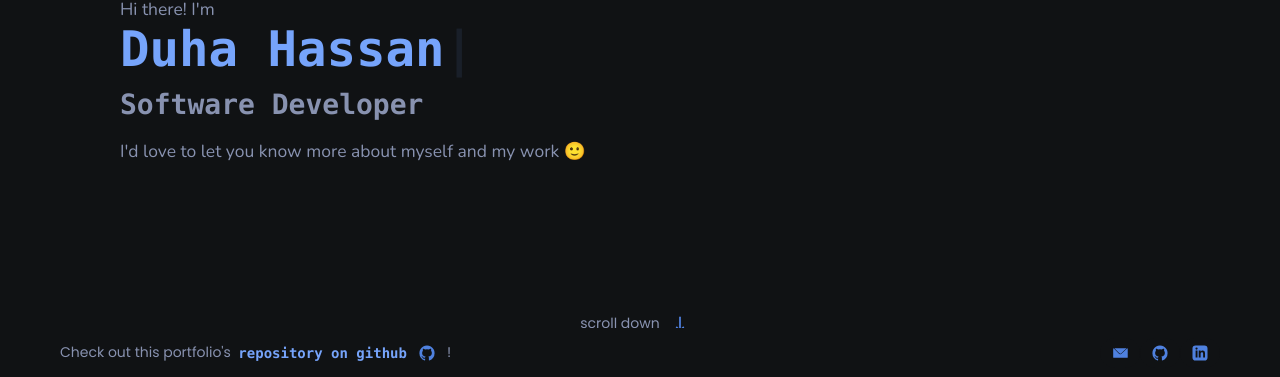
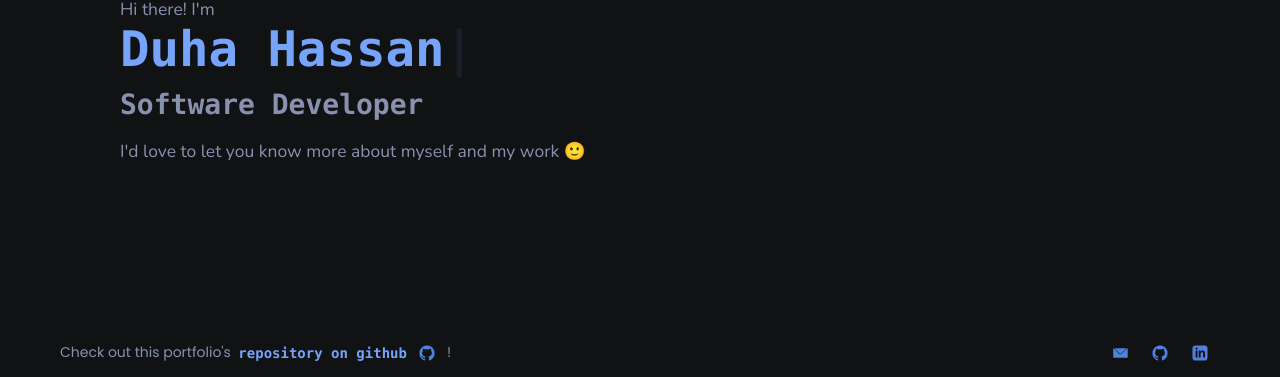
Before and after one commit to Duha-H/PortfolioSite, a React (Create React App) app: page / in a window 1280 px wide. Shown: the part 423-800 px from the top of the page. Built offline with nearby package versions, Linux system fonts and the light colour scheme.

Commit message:
Minor styling fixes

```diff
--- a/src/App.css
+++ b/src/App.css
@@ -38,6 +38,15 @@
   flex: 1;
 }
 
+[data-aos="disappear"] {
+  opacity: 1;
+  transition-property: opacity;
+}
+
+[data-aos="disappear"].aos-animate {
+  opacity: 0;
+}
+
 @keyframes App-logo-spin {
   from {
     transform: rotate(0deg);
--- a/src/App.tsx
+++ b/src/App.tsx
@@ -1,9 +1,9 @@
 import React from 'react';
 import { BrowserRouter as Router } from 'react-router-dom';
-import './App.css';
 import AppContainer from './AppContainer';
 import AOS from 'aos';
 import 'aos/dist/aos.css';
+import './App.css';
 
 class App extends React.Component {
   componentDidMount(){
--- a/src/AppContainer.tsx
+++ b/src/AppContainer.tsx
@@ -41,7 +41,7 @@ class AppContainer extends React.Component<any, StateType> {
     if (this.props.location.pathname !== '/') {
       this.setState({ showNav: true, });
     }
-    // this.onRouteChange();
+    this.onRouteChange();
   }
 
   componentDidUpdate(prevProps: any) {
@@ -146,9 +146,9 @@ class AppContainer extends React.Component<any, StateType> {
           <ul className="nav contact">
             { contactLinks.map(item => {
               return <li>
-                <NavLink to={item.link} activeClassName="active-link" id={`link-${item.text}`}>
+                <a href={item.link} rel="noopener noreferrer" target="_blank" id={`link-${item.text}`}>
                   <img src={ item.iconSrc } alt={`${item.text} icon`} className="icon" />
-                </NavLink>
+                </a>
               </li>
             }) }
           </ul>
--- a/src/about/About.tsx
+++ b/src/about/About.tsx
@@ -12,7 +12,7 @@ class About extends React.Component {
       <div className="page-content">
         <h2>About</h2>
         <div className="slide-up">
-          <p>I'm Duha!</p>
+          <p>Hi, I'm Duha!</p>
           <p>I'm a <b>recently-graduated software developer</b>, currently based in Toronto. I enjoy experimenting with different technologies, and building pieces of software that solve a problem or make a task slightly easier.</p>
           <p>I haven't always had an interest in software development, but 4 years ago in an inadvertent escape from an Architecture degree (2/10 would not recommend &#128578;) I decided to transfer to a Computer Science program, and it has kind of just clicked for me since. Coming from a background in architectural design projects, I think I've developed the ability to view projects holistically and anticipate future concerns, as well as a unique attention to minute details. Which, I think, is kind of neat!</p>
           <p>I have quite a bit of learning to do (to say the least), and I, therefore, find great value in working as part of a team. I do my best to be a teammate I would want to have, and I greatly value communication as a team member above all else.</p>
--- a/src/home/Home.tsx
+++ b/src/home/Home.tsx
@@ -61,26 +61,24 @@ class Home extends React.Component<any, StateType> {
           <div className="typewritten">
             <h1 id="name">{ this.state.name }</h1><h1 id="blink">|</h1>
           </div>
-          <h2 data-aos="fade-down"
+          <div className=""
+            style={{width: '100%', }}
+            data-aos="fade-down"
             data-aos-easing="ease-in-back"
             data-aos-delay="1100"
             data-aos-once="false"
-              data-aos-offset="0">Software Developer</h2>
-          <h3 data-aos="fade-down"
+            data-aos-offset="0">
+            <h2>Software Developer</h2>
+            <h3>I'd love to let you know more about myself and my work &#128578;</h3>
+            <p className="prompt center"
+              data-aos="disappear"
+              data-aos-anchor-placement="top-center"
               data-aos-easing="ease-in-back"
-              data-aos-delay="1100"
-              data-aos-offset="0">I'd love to let you know more about myself and my work &#128578;</h3>
-          <p className="prompt center"
-            data-aos="fade-down"
-            data-aos-anchor="center-bottom"
-            data-aos-easing="ease-in-back"
-            data-aos-delay="1300"
-            data-aos-once="false"
-            data-aos-mirror="true"
-            data-aos-offset="0"
               id="scroll-prompt">
               scroll down <img className="icon" src={require('../assets/icon_arrow_down.svg')} alt="down arrow"/>
             </p>
+          </div>
+
         </div>
 
         <div className="home">
@@ -147,7 +145,7 @@ class Home extends React.Component<any, StateType> {
         <div className="home confined connect">
           <h3 className="section-title">Reach out!</h3>
           <p>
-            If you're looking for a collaborator or a developer, or just want to chat about cool stuff, I'd love to hear from you!<br></br>
+            If you're looking for a developer or someone to collaborate with, or would just like to chat about cool stuff, I'd love to hear from you!<br></br>
             I'm also currently <b>in the market for employment</b>, so if you've got any opportunities, feel free to send them my way.
           </p>
           <p className="prompt">
@@ -157,7 +155,7 @@ class Home extends React.Component<any, StateType> {
           </p>
           <p className="prompt">
             Connect with me on &nbsp;
-            <a href="mailto:duha.h.153@gmail.com" rel="noopener noreferrer" target="_blank" id="link-linkedin">linkedin</a>
+            <a href="https://linkedin.com/in/duha-hassan/" rel="noopener noreferrer" target="_blank" id="link-linkedin">linkedin</a>
             <img src={require('../assets/icon_linkedin.svg')} alt="" className="icon"/>
           </p>
           <p className="prompt">
--- a/src/index.css
+++ b/src/index.css
@@ -34,7 +34,7 @@ body[theme='dark'] {
   --text: #8892b0;
   --secondary: #7c848c;
   --element-bg: #141a1e;
-  --hover-shadow: 0 0 15px rgba(51, 53, 54, 0.815);
+  --hover-shadow: 0 0px 25px rgba(40, 42, 43, 0.726);
   --header-shadow: 0 30px 15px #101214b2;
   --bg-opaque: #101214de;
   scrollbar-color: var(--accent) var(--bg);
--- a/src/projects/projectData.ts
+++ b/src/projects/projectData.ts
@@ -145,7 +145,7 @@ const projects: {[key: string]: ProjectItem} = {
       <li>Encoding all characters in each sequence in a binary vector that is fed to the network. In order for the network to be properly trained on the character sequences, these sequences have to be in a numerical format that it can make sense of. We used a method known as <b>character-level encoding</b>, which involves creating a dictionary of all unique characters in our dataset and encoding those in integer values. We used this method because it provided us with a <b>smaller vocabulary size</b> that helped the network recognize word frequencies better across the dataset.</li>\
     </ul> The second step in our process involved composing the actual <b>structure of our network</b>. This was fairly fascilitated by using <b>TensorFlow\'s Keras library</b>. The library offers a Sequential model type for creating a stack of network layers of different types. We experimented with a number of network structures to arrive at a result that we were happy with.',
     contribution: 'My role in this project involved portions of the preprocessing phase (specifically data-encoding), as well as designing and configuring the network structure. While the preprocessing of text for training is a widely documented phase in existing references, designing the network itself was very much a shot in the dark. It involved gradually increasing the size of the network (adding additional hidden layers, and increasing the number of neurons in each layer), while maintaining a manageable architecture for training. My GPU was probably not happy.',
-    challenges: 'I think that our biggest take-away from working on this project was how designing and training neural networks is a heavily empirically-based process. It involves tonnes of <b>trial and error</b>. Our generated network actually <b>failed to deliver</b>! It managed to recognize review structures and produce a format similar to the input data, but the generated text was mostly incoherent and had a poor test performance. We suspect that we had a classic case of <b>over-fitting</b> our input data, which explains the variations in our training and testing results. <br><br> However, we gained a <b>great deal of insight</b> into the process of designing and training a neural network, and the magnitudes of difference that minor variations in the structure of the network and the format of the input dataset can create. It was a strenuous process (for us and our GPUs), but a fulfilling one nonetheless.',
+    challenges: 'I think that our biggest take-away from working on this project was how designing and training neural networks is a heavily empirically-based process. It involves tonnes of <b>trial and error</b>. Our generated network actually <b>did not quite deliver</b>! It managed to recognize review structures and produce a format similar to the input data, but the generated text was mostly incoherent and had a poor test performance. We suspect that we had a classic case of <b>over-fitting</b> our input data, which explains the variations in our training and testing results. <br><br> However, we gained a <b>great deal of insight</b> into the process of designing and training a neural network, and the magnitudes of difference that minor variations in the structure of the network and the format of the input dataset can create. It was a strenuous process (for us and our GPUs), but a fulfilling one nonetheless.',
   }
 }
 
--- a/src/reusable-components/ProjectCard.css
+++ b/src/reusable-components/ProjectCard.css
@@ -89,7 +89,7 @@
   position: absolute;
   left: 30px;
   right: 30px;
-  bottom: 20px;
+  bottom: 30px;
   overflow: hidden;
 }
 
--- a/src/reusable-components/constants.ts
+++ b/src/reusable-components/constants.ts
@@ -128,7 +128,7 @@ export const navItems: NavItemData[] = [
 ];
 
 export const contactLinks: NavItemData[] = [
-  { text: 'email', iconSrc: require('../assets/icon_contact.svg'), link: 'mailto:duha.h.153@gmail.com' },
-  { text: 'github', iconSrc: require('../assets/icon_github.svg'), link: 'https://github.com/Duha-H' },
-  { text: 'linkedin', iconSrc: require('../assets/icon_linkedin.svg'), link: 'https://github.com/Duha-H' },
+  { text: 'email', iconSrc: require('../assets/icon_contact.svg'), link: 'mailto:duha.h.153@gmail.com', external: true, },
+  { text: 'github', iconSrc: require('../assets/icon_github.svg'), link: 'https://github.com/Duha-H', external: true, },
+  { text: 'linkedin', iconSrc: require('../assets/icon_linkedin.svg'), link: 'https://linkedin.com/in/duha-hassan/', external: true, },
 ];
```
Lines whose indentation alone changed are shown as unchanged.
